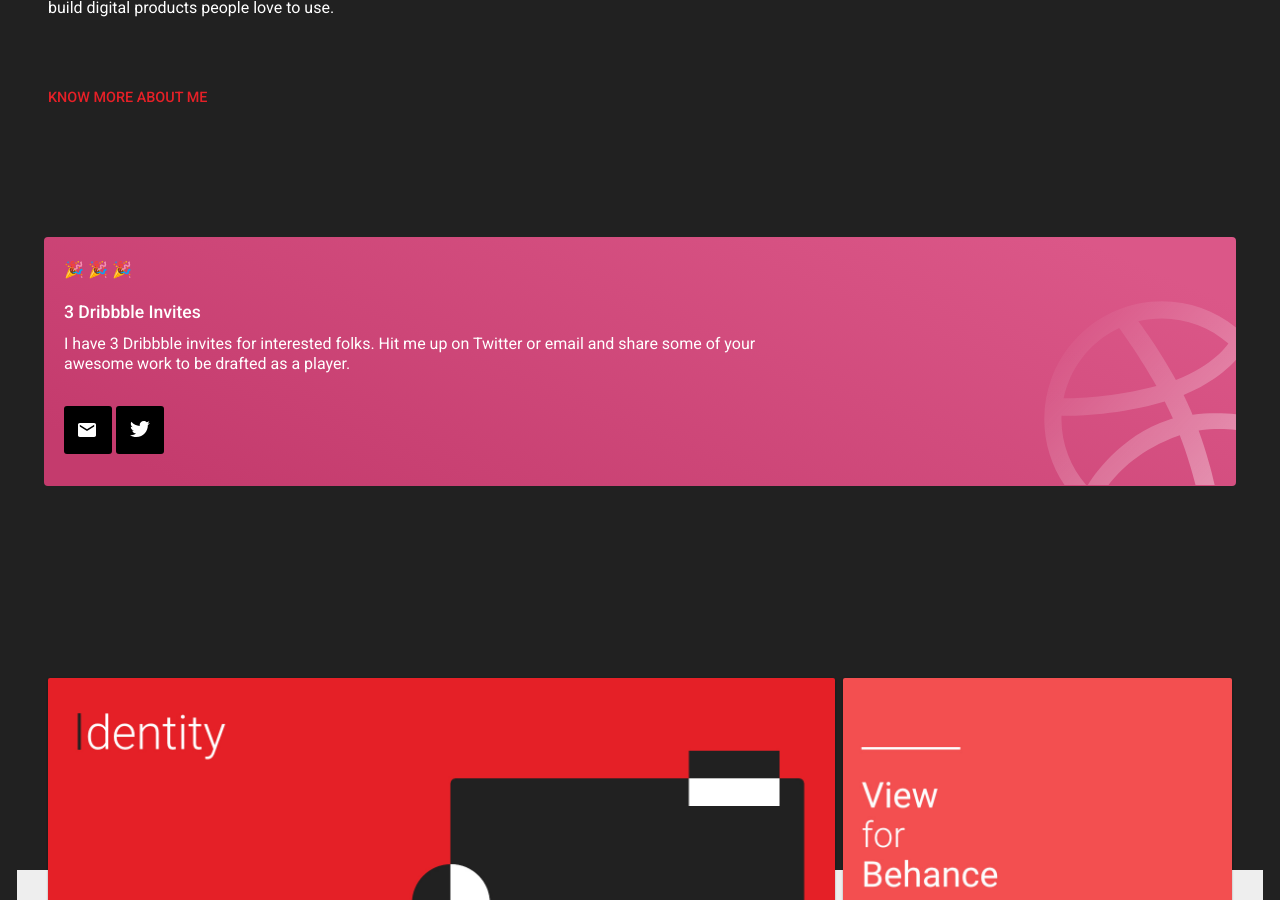
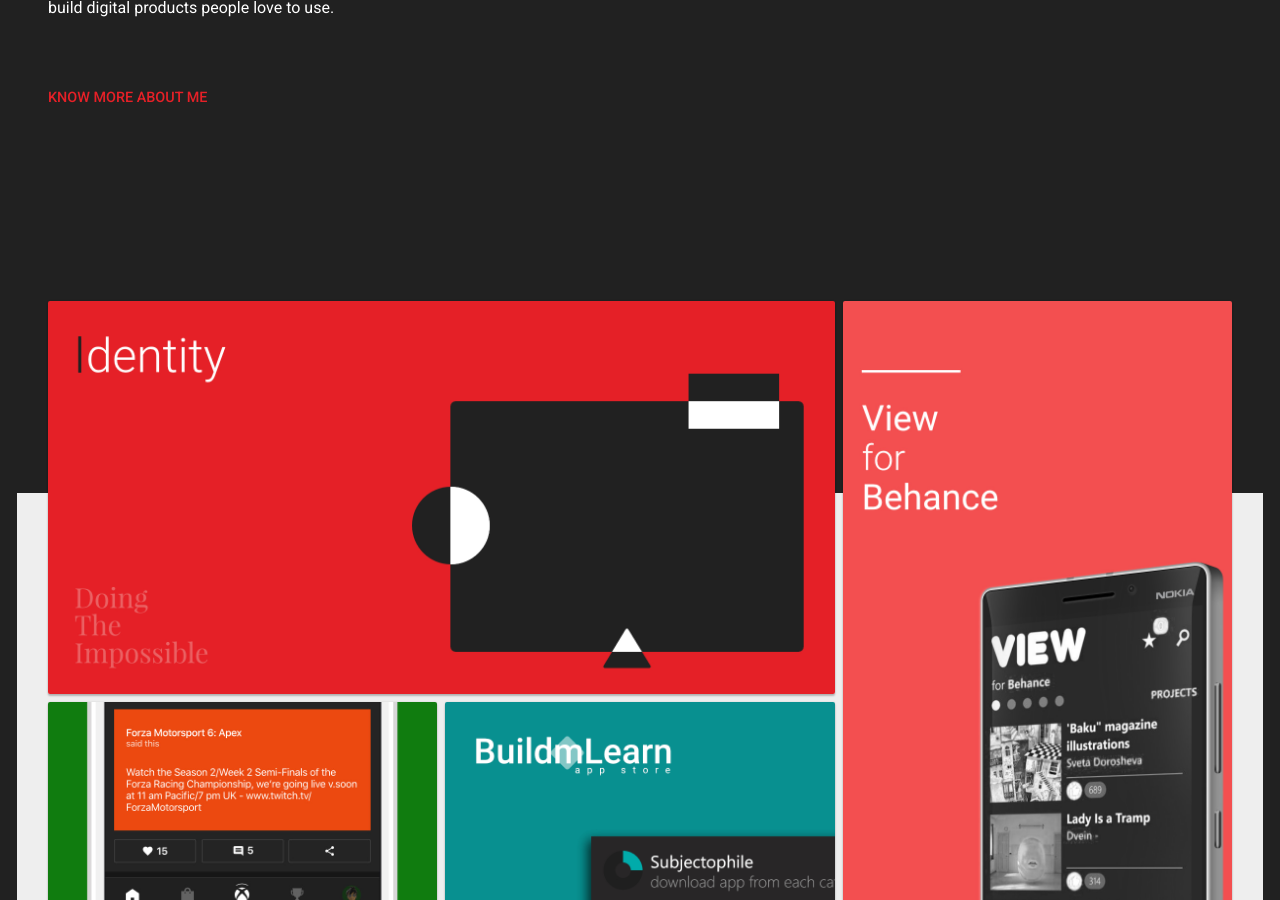
Before and after one commit to AnaghSharma/anaghsharma.github.io, a Jekyll site: the page built from index.html, in a window 1280 px wide and 900 px high, scrolled down 637 px. Built offline with Jekyll 4.4.1, drawn with Linux system fonts in a browser that asks for light colours; nearby versions of some CDN libraries.

Commit message:
Removed banner from homepage

```diff
--- a/index.html
+++ b/index.html
@@ -18,53 +18,6 @@
     <a href="{{ site.url }}/about" class="primary quiet font-medium font-primary-color">KNOW MORE ABOUT ME</a>
   </div>
 </div>
-<section id="promote">
-  <div class="row mt6">
-    <div class="columns">
-      <div class="row promote-background br4 right-collapse">
-          <div class="large-8 medium-8 small-12 ph3 pv3 columns">
-            <p class="mt1 mb0">&#x1F389 &#x1F389 &#x1F389</p>
-            <p class="font-medium mt3 mb0" style="font-size: 1.1rem;">3 Dribbble Invites</p>
-            <p class="f5 lh-title mt2 mb4 pr2">I have 3 Dribbble invites for interested folks. Hit me up on Twitter or email and share some of your awesome work to be drafted as a player.</p>
-            <ul class="inline-list ml0 mt4">
-              <li>
-                <a href="{{ site.email }}" class="icon-button button-dark br3">
-                  <svg width="18px" height="14px" viewBox="0 0 18 14" version="1.1" xmlns="http://www.w3.org/2000/svg" xmlns:xlink="http://www.w3.org/1999/xlink">
-                    <defs></defs>
-                    <g id="Page-1" stroke="none" stroke-width="1" fill="none" fill-rule="evenodd">
-                        <g id="Home" transform="translate(-236.000000, -812.000000)">
-                            <g id="Email" transform="translate(235.000000, 809.000000)">
-                                <rect id="Bounds" x="0" y="0" width="20" height="20"></rect>
-                                <path d="M17.2,3 L2.8,3 C1.81,3 1.009,3.7875 1.009,4.75 L1,15.25 C1,16.2125 1.81,17 2.8,17 L17.2,17 C18.19,17 19,16.2125 19,15.25 L19,4.75 C19,3.7875 18.19,3 17.2,3 Z M17.2,6.5 L10,10.875 L2.8,6.5 L2.8,4.75 L10,9.125 L17.2,4.75 L17.2,6.5 Z" id="email_icon" fill="#FFFFFF" fill-rule="nonzero"></path>
-                            </g>
-                        </g>
-                    </g>
-                  </svg>
-                </a>
-              </li>
-              <li>
-                <a href="{{ site.twitter }}" target="_blank" class="icon-button button-dark br3">
-                  <svg width="20px" height="16px" viewBox="0 0 20 16" version="1.1" xmlns="http://www.w3.org/2000/svg" xmlns:xlink="http://www.w3.org/1999/xlink">
-                    <defs></defs>
-                    <g id="Page-1" stroke="none" stroke-width="1" fill="none" fill-rule="evenodd">
-                        <g id="Home" transform="translate(-296.000000, -811.000000)" fill="#FFFFFF" fill-rule="nonzero">
-                            <g id="Twitter" transform="translate(296.000000, 809.000000)">
-                                <path d="M19.862069,3.894 C19.1203552,4.22056266 18.3311541,4.43506346 17.522069,4.53 C18.3787282,4.01885226 19.015141,3.22534499 19.3137931,2.296 C18.5162335,2.76537853 17.6400562,3.09661378 16.7246897,3.2748 C15.9835862,2.49 14.9238621,2 13.7507586,2 C11.5017931,2 9.67737931,3.8084 9.67737931,6.0392 C9.67737931,6.3556 9.71255172,6.6632 9.78248276,6.9592 C6.39558621,6.79 3.39351724,5.184 1.38248276,2.7372 C1.01973762,3.35722164 0.829812425,4.05769198 0.831310345,4.77 C0.831310345,6.1708 1.55048276,7.4072 2.64372414,8.132 C1.99509639,8.11125496 1.36142719,7.93828117 0.79737931,7.628 L0.79737931,7.6776 C0.79737931,9.6352 2.2022069,11.2684 4.06758621,11.638 C3.71829524,11.7337283 3.35684856,11.7816611 2.9937931,11.7804 C2.73144828,11.7804 2.47489655,11.756 2.22662069,11.7084 C2.74551724,13.3124 4.24924138,14.4812 6.03310345,14.5124 C4.63862069,15.5964 2.88082759,16.2424 0.972413793,16.2424 C0.643448276,16.2424 0.31862069,16.2236 0,16.1868 C1.80372414,17.3308 3.94634483,18 6.24662069,18 C13.7424828,18 17.8406897,11.846 17.8406897,6.508 C17.8406897,6.3324 17.8369655,6.1568 17.829931,5.9848 C18.6308383,5.41055108 19.3190514,4.7024712 19.862069,3.894" id="twitter_icon"></path>
-                            </g>
-                        </g>
-                    </g>
-                  </svg>
-                </a>
-              </li>
-            </ul>
-          </div>
-          <div class="large-4 columns show-for-large pr0 pt5">
-              <img src="/assets/images/promote-banner.svg" style="opacity: 0.6" class="float-right" alt="Dribbble Invites"/>
-          </div>
-      </div>
-    </div>
-  </div>
-</section>
 <section id="projects" class="mt6">
     <div class="row expanded mt5">
       <div class="portfolio-background mt7 pb4">
```
